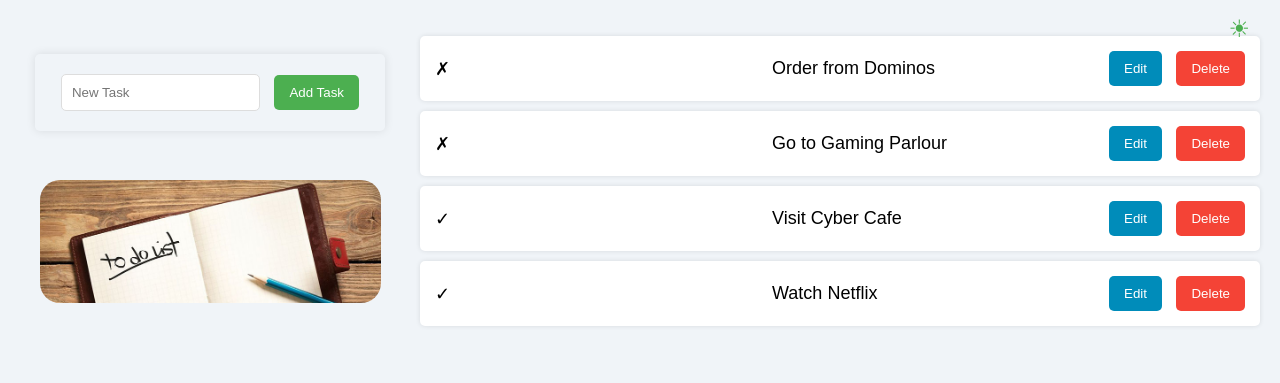
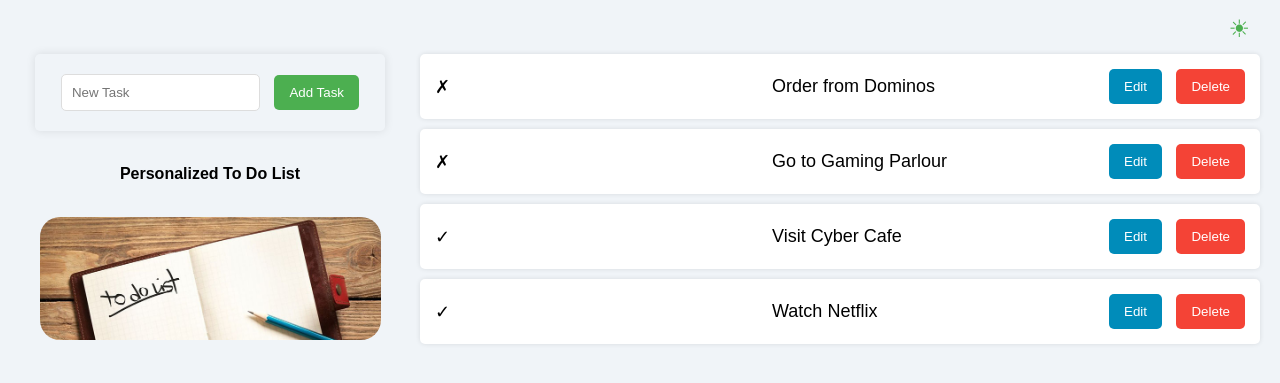
Before and after one commit to imvickykumar999/To-Do-List, a Django app: template todolist/todoproject/todoapp/templates/todoapp/backup.html in a window 1280 px wide. Shown: the top 383 px of the page. Run offline with Django 4.2, Linux system fonts and the light colour scheme; the template is opened without the code that fills it, so the values that code supplies are empty.

Commit message:
Update backup.html

```diff
--- a/todolist/todoproject/todoapp/templates/todoapp/backup.html
+++ b/todolist/todoproject/todoapp/templates/todoapp/backup.html
@@ -202,7 +202,7 @@
         @media (min-width: 768px) {
             .user-info {
                 position: fixed;
-                top: 130px;
+                top: 145px;
                 left: 35px;
                 width: 350px;
                 padding: 20px;
@@ -211,7 +211,7 @@
 
             .banner-container {
                 position: fixed;
-                top: 160px;
+                top: 197px;
                 left: 20px;
                 width: 350px;
                 padding: 20px;
@@ -249,7 +249,7 @@
 
             #edit_form {
                 position: fixed;
-                top: 130px;
+                top: 140px;
                 left: 35px;
                 width: 350px;
                 padding: 20px;
@@ -287,9 +287,11 @@
 </head>
 <body>
     <!-- Banner Image -->
-    <div class="banner-container">
-        <img src="{% static 'images/banner.jpg' %}" alt="Banner" class="banner">
-    </div>
+    <a href="/logout">
+      <div class="banner-container">
+          <img src="{% static 'images/banner.jpg' %}" alt="Banner" class="banner">
+      </div>
+    </a>
 
     <!-- Scroll to Top Button -->
     <button id="scroll_to_top" onclick="scrollToTop()">⬆</button>
@@ -301,10 +303,14 @@
     </div>
 
     <!-- User Information (Position depends on viewport size) -->
+    <br>
     {% if user.is_authenticated %}
-        <br>
         <div id="user_info" class="user-info">
-            Hello @<span id="username">{{ user.username }}</span>
+            <span id="username"><strong>@{{ user.username }}</strong></span>
+        </div>
+    {% else %}
+        <div id="user_info" class="user-info">
+            <strong>Personalized To Do List</strong>
         </div>
     {% endif %}
 
```
